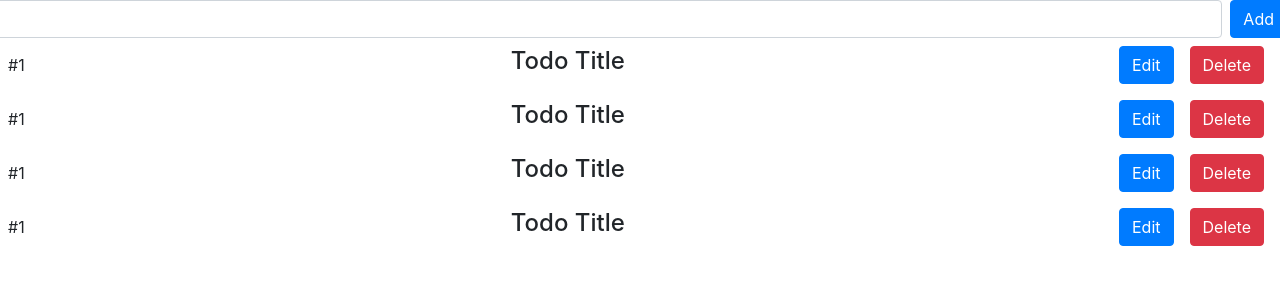
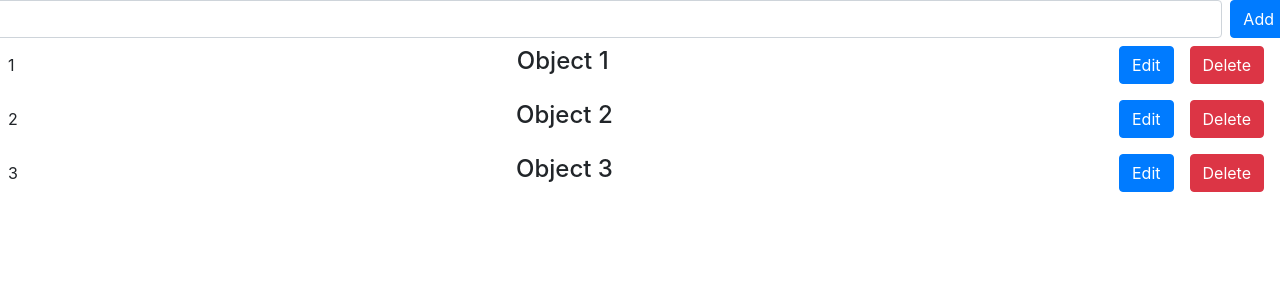
Before and after one commit to fernandoocf/todo-list, a React (Create React App) app: page / in a window 1280 px wide. Shown: the top 300 px of the page. Built offline with nearby package versions, Linux system fonts and the light colour scheme.

Commit message:
done local todoList

```diff
--- a/src/components/TodoInput.jsx
+++ b/src/components/TodoInput.jsx
@@ -1,11 +1,24 @@
-import React from "react";
+import React, {useState} from "react";
+import {addTodo} from '../redux/actions';
+import {useDispatch} from "react-redux";
 
 function TodoInput() {
+    const [name, setName] = useState();
+    const dispatch = useDispatch();
     return (
         <div>
             <div className='row'>
-                <input type="text" className="col form-control"/>
-                <button className="btn btn-primary mx-2">Add</button>
+                <input
+                    type="text"
+                    className="col form-control"
+                    onChange={(e) => setName(e.target.value)}
+                    value={name}/>
+                <button
+                    className="btn btn-primary mx-2"
+                    onClick={() => {
+                        dispatch(addTodo({id: Math.floor(Math.random() * 20), name: name}))
+                            setName('')
+                    }}>Add</button>
             </div>
         </div>
     )
--- a/src/components/TodoItem.jsx
+++ b/src/components/TodoItem.jsx
@@ -1,15 +1,39 @@
-import React from "react";
+import React, {useState} from "react";
+import {useDispatch} from "react-redux";
+import {deleteTodo, updateTodo} from '../redux/actions';
 
-function TodoItem() {
+function TodoItem({todo}) {
+    const [editable, setEditable] = useState(false);
+    const [name, setName] = useState('');
+    const dispatch = useDispatch(todo.name);
     return (
         <div>
             <div className="row mx-2 align-items-center">
-                <div>#1</div>
+                <div>{todo.id}</div>
                 <div className="col">
-                    <h4>Todo Title</h4>
+                    {editable ?
+                        <input type="text"
+                               className="form-control"
+                               placeholder={todo.name}
+                               value={name}
+                               onChange={(e) => setName(e.target.value)} />
+                        : <h4>{todo.name}</h4>}
                 </div>
-                <button className="btn btn-primary m-2">Edit</button>
-                <button className="btn btn-danger m-2">Delete</button>
+                <button
+                    className="btn btn-primary m-2"
+                    onClick={() => {
+                        dispatch(updateTodo(
+                            {
+                                ...todo,
+                                name: name
+                            }
+                        ))
+                        if (editable) {
+                            setName(todo.name);
+                        }
+                        setEditable(!editable);
+                    }}>{editable ? "Update" : "Edit"}</button>
+                <button className="btn btn-danger m-2"  onClick={() => dispatch(deleteTodo(todo.id))}>Delete</button>
             </div>
         </div>
     )
--- a/src/components/TodoList.jsx
+++ b/src/components/TodoList.jsx
@@ -1,13 +1,16 @@
 import React from "react";
 import TodoItem from "./TodoItem";
+import {useSelector} from "react-redux";
 
 function TodoList() {
+    const todos = useSelector(state => state);
     return (
         <div>
-            <TodoItem />
-            <TodoItem />
-            <TodoItem />
-            <TodoItem />
+            {
+                todos.map(todo => {
+                   return <TodoItem key={todo.id} todo={todo} />
+                })
+            }
         </div>
     )
 }
--- a/src/redux/reducer.js
+++ b/src/redux/reducer.js
@@ -2,14 +2,29 @@ import {ADD_TODO, DELETE_TODO, UPDATE_TODO} from "./actions";
 import {todos} from "./states";
 
 export const reducer = (state= todos, action) => {
+    let newTodos;
     switch (action.type) {
         case ADD_TODO:
-            break;
+            newTodos = [...state];
+            newTodos.push(action.payload);
+            return newTodos;
         case DELETE_TODO:
-            break;
+            newTodos = [...state]
+            newTodos = newTodos.filter(todo => todo.id !== action.payload);
+            return newTodos;
         case UPDATE_TODO:
-            break;
-        default:
-            return state;
+            newTodos = [...state];
+            let index = -1;
+            for(let i = 0; i < newTodos.length; i++) {
+                index++
+                if (newTodos[i].id === action.payload.id) {
+                    break
+                }
+            }
+            if (index !== -1) {
+                newTodos[index] = action.payload;
+                return newTodos;
+            }
     }
+    return state;
 }
```
